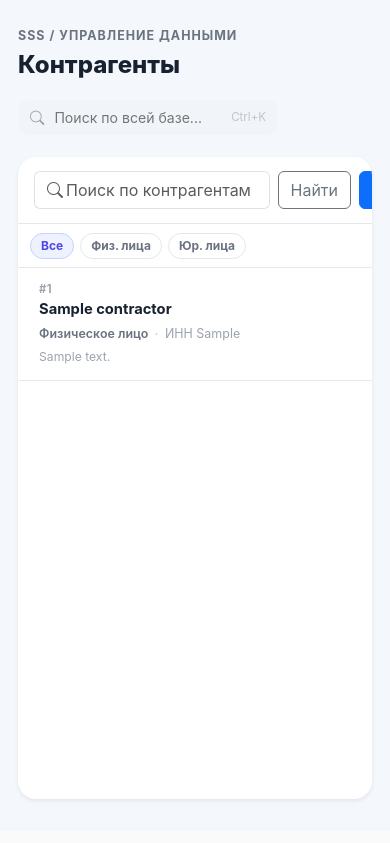
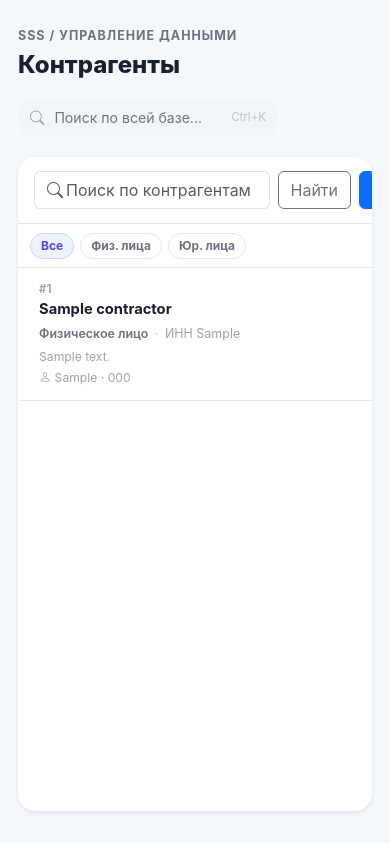
Before and after one commit to CallMeCarizma/SSS_Reg, a Django app: page /contractors/ in a window 390 px wide. Shown: the part 725-1568 px from the top of the page. Before the commit the page ends 1527 px from the top, so only its background shows below. Run offline with Django 5.2, Linux system fonts and the light colour scheme; a user stored in the database is signed in; tables that the repository leaves empty hold one stand-in row (values such as "Sample post").

Commit message:
Add contractor contact info, cross-links, full-height layout
Add contact_person/phone fields to Contractor; add double-click
navigation between related records (equipment/documents <-> objects);
switch list panels from min-height to full-height flex layout so they
fill the viewport consistently.

```diff
--- a/registry/forms.py
+++ b/registry/forms.py
@@ -18,7 +18,7 @@ class DateInput(forms.DateInput):
 class ContractorForm(forms.ModelForm):
     class Meta:
         model = Contractor
-        fields = ["name", "full_name", "type", "inn", "kpp", "ogrn", "address", "note"]
+        fields = ["name", "full_name", "type", "inn", "kpp", "ogrn", "address", "contact_person", "phone", "note"]
         widgets = {"note": forms.Textarea(attrs={"rows": 3})}
 
 
--- a/registry/models.py
+++ b/registry/models.py
@@ -14,6 +14,8 @@ class Contractor(models.Model):
     kpp = models.CharField("КПП", max_length=9, blank=True, default="")
     ogrn = models.CharField("ОГРН", max_length=15, blank=True, default="")
     address = models.CharField("Адрес", max_length=512, blank=True, default="")
+    contact_person = models.CharField("Контактное лицо", max_length=255, blank=True, default="")
+    phone = models.CharField("Телефон", max_length=50, blank=True, default="")
     note = models.TextField("Заметка", blank=True, default="")
 
     class Meta:
--- a/registry/views.py
+++ b/registry/views.py
@@ -114,6 +114,8 @@ def _contractor_json(c):
         'kpp': c.kpp,
         'ogrn': c.ogrn,
         'address': c.address,
+        'contact_person': c.contact_person,
+        'phone': c.phone,
         'note': c.note,
     }
 
--- a/static/css/app.css
+++ b/static/css/app.css
@@ -155,6 +155,10 @@ a {
 
 .app-main {
   min-width: 0;
+  display: flex;
+  flex-direction: column;
+  height: 100vh;
+  overflow: hidden;
 }
 
 .app-header {
@@ -191,6 +195,9 @@ a {
 
 .app-content {
   padding: 12px 32px 32px;
+  flex: 1;
+  min-height: 0;
+  overflow-y: auto;
 }
 
 .stats-grid {
--- a/templates/registry/contractor_list.html
+++ b/templates/registry/contractor_list.html
@@ -6,8 +6,8 @@
 {% block content %}
 {{ type_choices|json_script:"contractor-types-data" }}
 
-<div class="card border-0 shadow-sm" style="min-height:76vh;overflow:hidden;border-radius:18px;">
-  <div class="d-flex" style="min-height:76vh;">
+<div class="card border-0 shadow-sm" style="height:100%;overflow:hidden;border-radius:18px;">
+  <div class="d-flex" style="height:100%;">
 
     <!-- Левая колонка -->
     <div style="width:400px;min-width:400px;border-right:1px solid #e5e7eb;display:flex;flex-direction:column;overflow:hidden;">
@@ -52,6 +52,11 @@
           </div>
           {% if c.address %}
           <div style="font-size:.76rem;color:#9ca3af;margin-top:2px;white-space:nowrap;overflow:hidden;text-overflow:ellipsis;">{{ c.address }}</div>
+          {% endif %}
+          {% if c.contact_person or c.phone %}
+          <div style="font-size:.76rem;color:#9ca3af;margin-top:2px;white-space:nowrap;overflow:hidden;text-overflow:ellipsis;">
+            <i class="bi bi-person"></i> {{ c.contact_person }}{% if c.phone %} · {{ c.phone }}{% endif %}
+          </div>
           {% endif %}
         </div>
         {% empty %}
@@ -164,6 +169,10 @@ function renderDetail(c) {
         <div class="col-3">${field('ОГРН', c.ogrn)}</div>
       </div>
       ${field('Адрес', c.address)}
+      <div class="row g-2">
+        <div class="col-7">${field('Контактное лицо', c.contact_person)}</div>
+        <div class="col-5">${field('Телефон', c.phone)}</div>
+      </div>
       ${c.note ? field('Заметка', c.note) : ''}
     </div>`;
 }
@@ -195,6 +204,10 @@ function renderEditMode() {
         <div class="col-3">${eInput('ogrn', 'ОГРН', c.ogrn, false)}</div>
       </div>
       ${eInput('address', 'Адрес', c.address, false)}
+      <div class="row g-2">
+        <div class="col-7">${eInput('contact_person', 'Контактное лицо', c.contact_person, false)}</div>
+        <div class="col-5">${eInput('phone', 'Телефон', c.phone, false)}</div>
+      </div>
       ${eTextarea('note', 'Заметка', c.note)}
     </div>
     <div style="padding:16px 28px;border-top:1px solid var(--border);display:flex;gap:12px;flex-shrink:0;background:var(--surface-2);">
--- a/templates/registry/dashboard.html
+++ b/templates/registry/dashboard.html
@@ -72,7 +72,9 @@
         {% for eq in expiring_equipment %}
         {% with w=eq.next_verification_date|verification_warning %}
         <div class="col-xl-4 col-lg-6">
-          <div style="padding:12px 14px;border-radius:12px;display:flex;align-items:center;gap:12px;
+          <div ondblclick="window.location='/equipment/?select={{ eq.id }}'"
+               title="Двойной клик — открыть в оборудовании"
+               style="padding:12px 14px;border-radius:12px;display:flex;align-items:center;gap:12px;cursor:pointer;
             {% if w == 'warn-red' %}background:#fef2f2;border:1px solid #fca5a5;
             {% elif w == 'warn-orange' %}background:#fff7ed;border:1px solid #fdba74;
             {% elif w == 'warn-yellow' %}background:#fefce8;border:1px solid #fde68a;
--- a/templates/registry/employee_list.html
+++ b/templates/registry/employee_list.html
@@ -4,8 +4,8 @@
 {% block title %}{{ title }}{% endblock %}
 
 {% block content %}
-<div class="card border-0 shadow-sm" style="min-height:76vh;overflow:hidden;border-radius:18px;">
-  <div class="d-flex" style="min-height:76vh;">
+<div class="card border-0 shadow-sm" style="height:100%;overflow:hidden;border-radius:18px;">
+  <div class="d-flex" style="height:100%;">
 
     <!-- Левая колонка -->
     <div style="width:400px;min-width:400px;border-right:1px solid #e5e7eb;display:flex;flex-direction:column;overflow:hidden;">
--- a/templates/registry/equipment_list.html
+++ b/templates/registry/equipment_list.html
@@ -8,8 +8,8 @@
 {{ eq_type_choices|json_script:"eq-types-data" }}
 {{ all_objects|json_script:"all-objects-data" }}
 
-<div class="card border-0 shadow-sm" style="min-height: 76vh; overflow: hidden; border-radius: 18px;">
-  <div class="d-flex" style="min-height: 76vh;">
+<div class="card border-0 shadow-sm" style="height: 100%; overflow: hidden; border-radius: 18px;">
+  <div class="d-flex" style="height: 100%;">
 
     <!-- Левая колонка: список оборудования -->
     <div style="width: 400px; min-width: 400px; border-right: 1px solid #e5e7eb; display: flex; flex-direction: column; overflow: hidden;">
@@ -183,7 +183,7 @@ function renderPassport(eq, editable) {
 function renderObjects(objects, eqId, editable) {
   const list = objects.length
     ? objects.map(o => `
-        <div style="display:flex;align-items:center;gap:8px;padding:7px 10px;background:var(--surface);border:1px solid var(--border);border-radius:8px;margin-bottom:5px;">
+        <div ondblclick="window.location='/objects/?select=${o.object_id}'" title="Двойной клик — перейти к объекту" style="display:flex;align-items:center;gap:8px;padding:7px 10px;background:var(--surface);border:1px solid var(--border);border-radius:8px;margin-bottom:5px;cursor:pointer;">
           <i class="bi bi-buildings" style="color:#6b7280;flex-shrink:0;"></i>
           <span style="flex:1;font-weight:600;font-size:.88rem;">${esc(o.object_name)}</span>
           ${editable && CAN_DELETE ? `<button onclick="unbindFromObject(${o.link_id},${eqId})"
--- a/templates/registry/object_list.html
+++ b/templates/registry/object_list.html
@@ -11,8 +11,8 @@
 {{ all_contractors|json_script:"all-contractors-data" }}
 {{ all_employees|json_script:"all-employees-data" }}
 
-<div class="card border-0 shadow-sm" style="min-height: 76vh; overflow: hidden; border-radius: 18px;">
-  <div class="d-flex" style="min-height: 76vh;">
+<div class="card border-0 shadow-sm" style="height: 100%; overflow: hidden; border-radius: 18px;">
+  <div class="d-flex" style="height: 100%;">
 
     <!-- Левая колонка: перечень объектов -->
     <div style="width: 400px; min-width: 400px; border-right: 1px solid #e5e7eb; display: flex; flex-direction: column; overflow: hidden;">
```
Also changed, not shown: templates/registry/document_list.html (+9 -3 lines), registry/migrations/0012_contractor_contact_person_contractor_phone_and_more.py (added).
